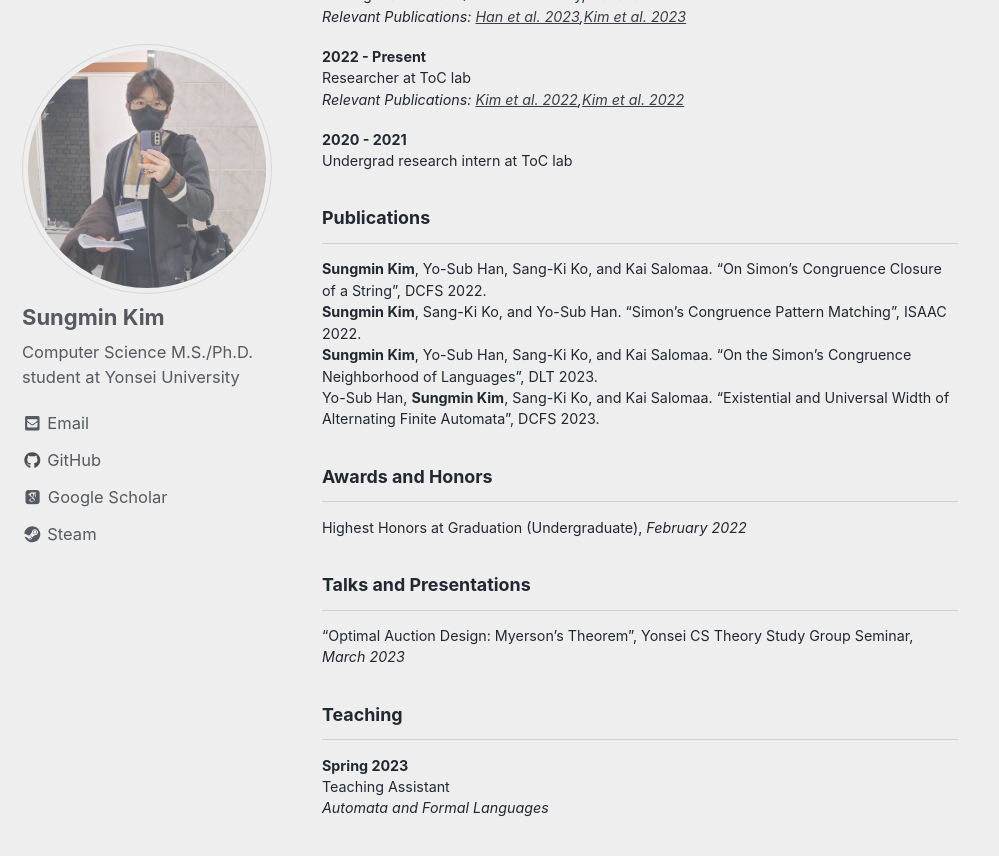
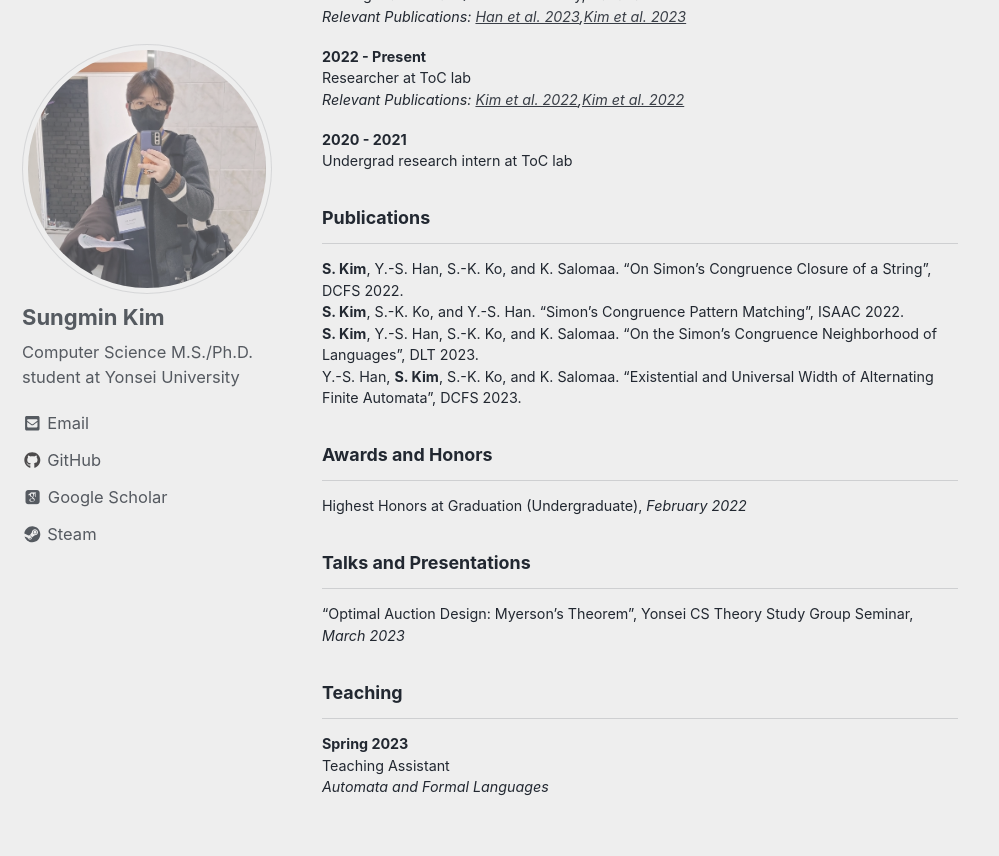
Before and after one commit to RenaRioDyne/RenaRioDyne.github.io, a Jekyll site: the page built from _pages/cv.md, in a window 1280 px wide and 900 px high, scrolled down 559 px. Shown: the top 856 px of the window, without its empty margins (0-999 px from the left). Built offline with Jekyll 4.4.1, drawn with Linux system fonts in a browser that asks for light colours; nearby versions of some CDN libraries; some web fonts are replaced.

Commit message:
changes to cv paper citation

```diff
--- a/_pages/cv.md
+++ b/_pages/cv.md
@@ -43,10 +43,10 @@ Undergrad research intern at ToC lab<br>
 
 ## Publications
 ---
-**Sungmin Kim**, Yo-Sub Han, Sang-Ki Ko, and Kai Salomaa. "On Simon's Congruence Closure of a String", DCFS 2022.<br>
-**Sungmin Kim**, Sang-Ki Ko, and Yo-Sub Han. "Simon's Congruence Pattern Matching", ISAAC 2022.<br>
-**Sungmin Kim**, Yo-Sub Han, Sang-Ki Ko, and Kai Salomaa. "On the Simon's Congruence Neighborhood of Languages", DLT 2023.<br>
-Yo-Sub Han, **Sungmin Kim**, Sang-Ki Ko, and Kai Salomaa. “Existential and Universal Width of Alternating Finite Automata”, DCFS 2023.
+**S. Kim**, Y.-S. Han, S.-K. Ko, and K. Salomaa. "On Simon's Congruence Closure of a String", DCFS 2022.<br>
+**S. Kim**, S.-K. Ko, and Y.-S. Han. "Simon's Congruence Pattern Matching", ISAAC 2022.<br>
+**S. Kim**, Y.-S. Han, S.-K. Ko, and K. Salomaa. "On the Simon's Congruence Neighborhood of Languages", DLT 2023.<br>
+Y.-S. Han, **S. Kim**, S.-K. Ko, and K. Salomaa. “Existential and Universal Width of Alternating Finite Automata”, DCFS 2023.
 
 
 
```
